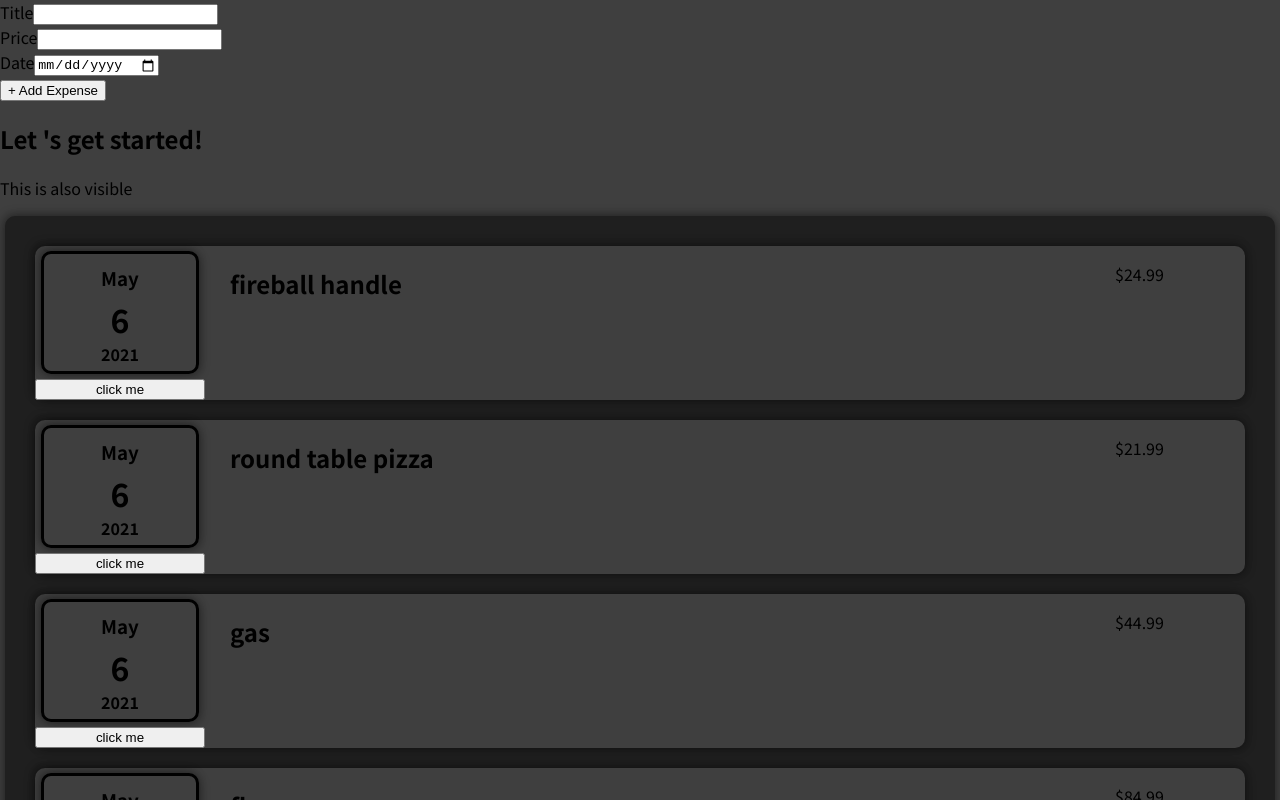
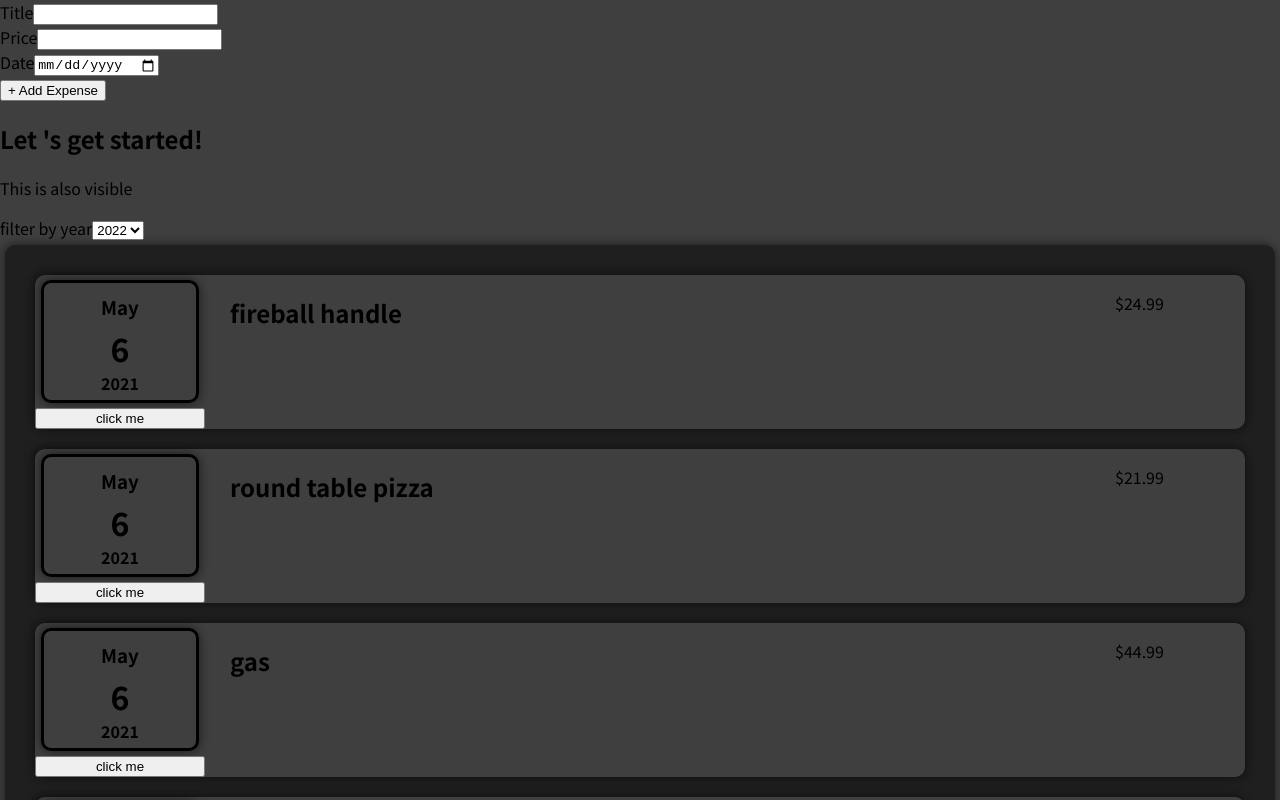
Before and after one commit to andy805/React, a React (Create React App) app in the folder tracker-app/: page / in a window 1280 px wide. Shown: the top 800 px of the page. Built offline with nearby package versions, Linux system fonts and the light colour scheme.

Commit message:
add new filter component

```diff
--- a/tracker-app/src/App.js
+++ b/tracker-app/src/App.js
@@ -1,5 +1,6 @@
 import ExpenseMasterDetail from "./components/Expenses/ExpenseMasterDetail.js";
 import NewExpense from './components/InputExpense/NewExpense.js';
+import ExpenseYearFilter from './components/InputExpense/ExpenseYearFilter.js';
 
 const expensesArray = [
   {
--- a/tracker-app/src/components/Expenses/ExpenseMasterDetail.js
+++ b/tracker-app/src/components/Expenses/ExpenseMasterDetail.js
@@ -1,15 +1,25 @@
-import ExpenseLineItem from './ExpenseLineItem.js';
-import Card from '../UI/Card.js';
-import './ExpenseMasterDetail.css';
+import React, {useState} from 'react'
+import ExpenseLineItem from "./ExpenseLineItem.js";
+import ExpenseYearFilter from "../InputExpense/ExpenseYearFilter.js";
+import Card from "../UI/Card.js";
+import "./ExpenseMasterDetail.css";
 
 function ExpenseMasterDetail(prop) {
+  const [filterYear, setFilterYear] = useState("");
+  const filterYearHandler = (year) => {
+    console.log(year);
+    setFilterYear(year);
+  };
   return (
-    <Card className="ExpenseMasterDetail">
-    <ExpenseLineItem arrayObj={prop.arrObj[0]}/>
-    <ExpenseLineItem arrayObj={prop.arrObj[1]}/>
-    <ExpenseLineItem arrayObj={prop.arrObj[2]}/>
-    <ExpenseLineItem arrayObj={prop.arrObj[3]}/>
-    </Card>
+    <div>
+      <ExpenseYearFilter filter={filterYearHandler} />
+      <Card className="ExpenseMasterDetail">
+        <ExpenseLineItem arrayObj={prop.arrObj[0]} />
+        <ExpenseLineItem arrayObj={prop.arrObj[1]} />
+        <ExpenseLineItem arrayObj={prop.arrObj[2]} />
+        <ExpenseLineItem arrayObj={prop.arrObj[3]} />
+      </Card>
+    </div>
   );
 }
 
--- /dev/null
+++ b/tracker-app/src/components/InputExpense/ExpenseYearFilter.js
@@ -0,0 +1,29 @@
+import React,{useState} from 'react';
+
+const ExpenseYearFilter = (props) => {
+
+  const [year, setYear] = useState("");
+  const filterYearHandler = (event) => {
+    console.log(event.target.value);
+    setYear(event.target.value);
+    // call parent function
+    props.filter(event.target.value);
+  };
+
+  return (
+    <div>
+    <label>
+      filter by year
+    </label>
+    <select onChange={filterYearHandler}>
+      <option value="2022">2022</option>
+      <option value="2021">2021</option>
+      <option value="2020">2020</option>
+      <option value="2019">2019</option>
+    </select>
+  </div>
+  );
+
+};
+
+export default ExpenseYearFilter;
```
